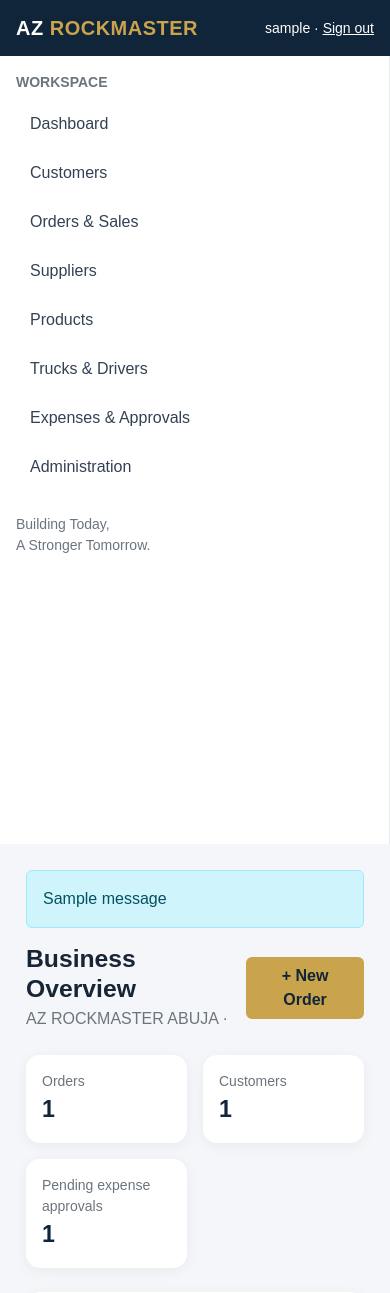
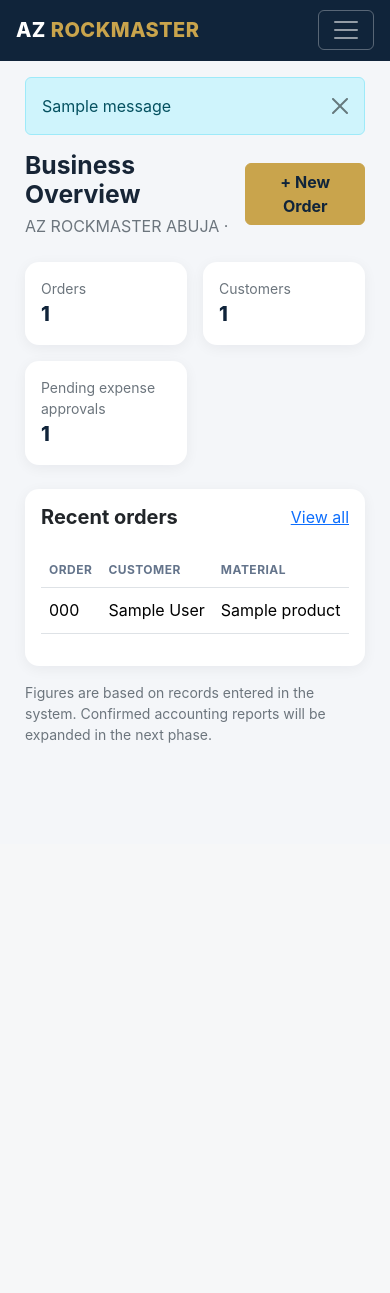
Before and after one commit to python-bender/azrockmaster-managment-system-, a Django app: page / in a window 390 px wide. Shown: the top 1293 px of the page. After the commit the page ends 743 px from the top, so only its background shows below. Run offline with Django 5.2, Linux system fonts and the light colour scheme; a user stored in the database is signed in; tables that the repository leaves empty hold one stand-in row (values such as "Sample post"); one stand-in notice (Sample message) is shown.

Commit message:
Make application layout responsive for mobile devices

```diff
--- a/templates/core/base.html
+++ b/templates/core/base.html
@@ -1,18 +1,40 @@
-<!doctype html><html lang="en"><head><meta charset="utf-8"><meta name="viewport" content="width=device-width,initial-scale=1">
+<!doctype html>
+<html lang="en">
+<head>
+<meta charset="utf-8">
+<meta name="viewport" content="width=device-width, initial-scale=1, viewport-fit=cover">
+<meta name="theme-color" content="#10243a">
 <title>{% block title %}AZ Rockmaster Cloud{% endblock %}</title>
 <link href="https://cdn.jsdelivr.net/npm/bootstrap@5.3.3/dist/css/bootstrap.min.css" rel="stylesheet">
 <style>
-:root{--navy:#10243a;--gold:#c9a44c;--ink:#172536}body{background:#f4f6f9;color:var(--ink);font-family:Arial,sans-serif}
-.navbar{background:var(--navy)}.brand{color:#fff;font-weight:800;letter-spacing:.5px}.brand span{color:var(--gold)}
-.sidebar{background:#fff;border-right:1px solid #e6e9ef;min-height:calc(100vh - 56px)}.sidebar a{display:block;padding:11px 14px;color:#334155;text-decoration:none;border-radius:8px;margin:3px 0}.sidebar a:hover{background:#f1f4f8;color:var(--navy)}
-.card{border:0;box-shadow:0 3px 14px rgba(15,23,42,.05);border-radius:14px}.metric{font-size:1.45rem;font-weight:800;color:var(--navy)}.btn-primary{background:var(--navy);border-color:var(--navy)}.btn-gold{background:var(--gold);color:#10243a;font-weight:700}.table thead th{font-size:.8rem;text-transform:uppercase;color:#64748b}.content{padding:26px}.form-control,select{padding:.65rem;border-color:#d8dee8}.tag{background:#f4ead0;color:#715514;padding:4px 9px;border-radius:20px;font-size:.78rem}
-</style></head><body>
-<nav class="navbar navbar-expand-lg navbar-dark px-3"><a class="navbar-brand brand" href="/">AZ <span>ROCKMASTER</span></a><div class="ms-auto text-white small">{% if user.is_authenticated %}{{ user.username }} · <a class="text-white" href="/accounts/logout/">Sign out</a>{% endif %}</div></nav>
-<div class="container-fluid"><div class="row"><aside class="col-md-2 sidebar p-3">
+:root{--navy:#10243a;--navy-2:#183753;--gold:#c9a44c;--ink:#172536;--muted:#64748b;--surface:#fff;--canvas:#f4f6f9}
+*{box-sizing:border-box}html,body{min-height:100%;max-width:100%;overflow-x:hidden}body{background:var(--canvas);color:var(--ink);font-family:Inter,system-ui,-apple-system,"Segoe UI",Arial,sans-serif;-webkit-font-smoothing:antialiased}
+.navbar{background:var(--navy);min-height:60px;padding-top:.65rem;padding-bottom:.65rem}.brand{color:#fff;font-weight:850;letter-spacing:.45px}.brand span{color:var(--gold)}.navbar-toggler{border-color:rgba(255,255,255,.3)}.navbar-toggler:focus{box-shadow:0 0 0 .15rem rgba(201,164,76,.3)}
+.sidebar{background:var(--surface);border-right:1px solid #e6e9ef;min-height:calc(100vh - 60px);position:sticky;top:60px;align-self:flex-start}.sidebar a,.mobile-nav a{display:block;padding:11px 14px;color:#334155;text-decoration:none;border-radius:9px;margin:3px 0;font-weight:550}.sidebar a:hover,.mobile-nav a:hover{background:#f1f4f8;color:var(--navy)}.mobile-nav{background:#fff;border-bottom:1px solid #e6e9ef;padding:.5rem 1rem}.mobile-nav a{padding:10px 12px;margin:2px 0}
+.content{padding:clamp(14px,2.4vw,30px);min-width:0}.card{border:0;box-shadow:0 3px 14px rgba(15,23,42,.055);border-radius:16px}.metric{font-size:clamp(1.15rem,2vw,1.65rem);font-weight:800;color:var(--navy);overflow-wrap:anywhere}.btn-primary{background:var(--navy);border-color:var(--navy)}.btn-gold{background:var(--gold);border-color:var(--gold);color:#10243a;font-weight:750}.btn-gold:hover{background:#b88f35;color:#10243a}.table{white-space:nowrap}.table thead th{font-size:.75rem;text-transform:uppercase;letter-spacing:.04em;color:#64748b}.form-control,select,.form-select{padding:.7rem;border-color:#d8dee8;border-radius:10px;max-width:100%}.tag{background:#f4ead0;color:#715514;padding:5px 10px;border-radius:20px;font-size:.78rem;display:inline-block}.quick-link{display:flex;align-items:center;gap:.65rem;padding:13px;border:1px solid #e8edf3;border-radius:12px;color:var(--navy);text-decoration:none;font-weight:650;background:#fff;height:100%}.quick-link:hover{border-color:var(--gold);background:#fffdf7}.mobile-order{border:1px solid #edf0f4;border-radius:12px;padding:13px;background:#fff}.mobile-order+.mobile-order{margin-top:10px}
+@media(max-width:767.98px){.navbar{min-height:56px}.content{padding:16px 13px 28px}.sidebar{display:none}.metric{font-size:1.25rem}.card{border-radius:14px}.btn{min-height:42px}.table-responsive{border-radius:10px}.mobile-nav{display:block}.page-heading h2{font-size:1.35rem}.page-heading .subheading{font-size:.82rem}}
+@media(min-width:768px){.mobile-nav{display:none!important}}
+</style>
+</head>
+<body>
+<nav class="navbar navbar-expand-md navbar-dark px-3">
+<a class="navbar-brand brand" href="/">AZ <span>ROCKMASTER</span></a>
+<button class="navbar-toggler" type="button" data-bs-toggle="collapse" data-bs-target="#mobileWorkspace" aria-controls="mobileWorkspace" aria-expanded="false" aria-label="Toggle navigation"><span class="navbar-toggler-icon"></span></button>
+<div class="ms-auto text-white small d-none d-md-block">{% if user.is_authenticated %}{{ user.username }} · <a class="text-white" href="/accounts/logout/">Sign out</a>{% endif %}</div>
+</nav>
+<div class="collapse mobile-nav" id="mobileWorkspace">
+<a href="/">▦ &nbsp; Dashboard</a><a href="/orders/">▤ &nbsp; Orders & Sales</a><a href="/customers/">♙ &nbsp; Customers</a><a href="/products/">◆ &nbsp; Products</a><a href="/suppliers/">▣ &nbsp; Suppliers</a><a href="/fleet/">▰ &nbsp; Trucks & Drivers</a><a href="/expenses/">₦ &nbsp; Expenses & Approvals</a><a href="/admin/">⚙ &nbsp; Administration</a>
+{% if user.is_authenticated %}<a href="/accounts/logout/">↪ &nbsp; Sign out</a>{% endif %}
+</div>
+<div class="container-fluid"><div class="row g-0">
+<aside class="col-md-2 sidebar p-3">
 <div class="small text-uppercase text-secondary fw-bold mb-2">Workspace</div>
-<a href="/">Dashboard</a><a href="/customers/">Customers</a><a href="/orders/">Orders & Sales</a><a href="/suppliers/">Suppliers</a><a href="/products/">Products</a><a href="/fleet/">Trucks & Drivers</a><a href="/expenses/">Expenses & Approvals</a><a href="/admin/">Administration</a>
+<a href="/">▦ &nbsp; Dashboard</a><a href="/customers/">♙ &nbsp; Customers</a><a href="/orders/">▤ &nbsp; Orders & Sales</a><a href="/suppliers/">▣ &nbsp; Suppliers</a><a href="/products/">◆ &nbsp; Products</a><a href="/fleet/">▰ &nbsp; Trucks & Drivers</a><a href="/expenses/">₦ &nbsp; Expenses & Approvals</a><a href="/admin/">⚙ &nbsp; Administration</a>
 <div class="mt-4 small text-secondary">Building Today,<br>A Stronger Tomorrow.</div>
-</aside><main class="col-md-10 content">
-{% for message in messages %}<div class="alert alert-info">{{ message }}</div>{% endfor %}
+</aside>
+<main class="col-12 col-md-10 content">
+{% for message in messages %}<div class="alert alert-info alert-dismissible fade show" role="alert">{{ message }}<button type="button" class="btn-close" data-bs-dismiss="alert" aria-label="Close"></button></div>{% endfor %}
 {% block content %}{% endblock %}
-</main></div></div></body></html>
+</main></div></div>
+<script src="https://cdn.jsdelivr.net/npm/bootstrap@5.3.3/dist/js/bootstrap.bundle.min.js"></script>
+</body></html>
```
